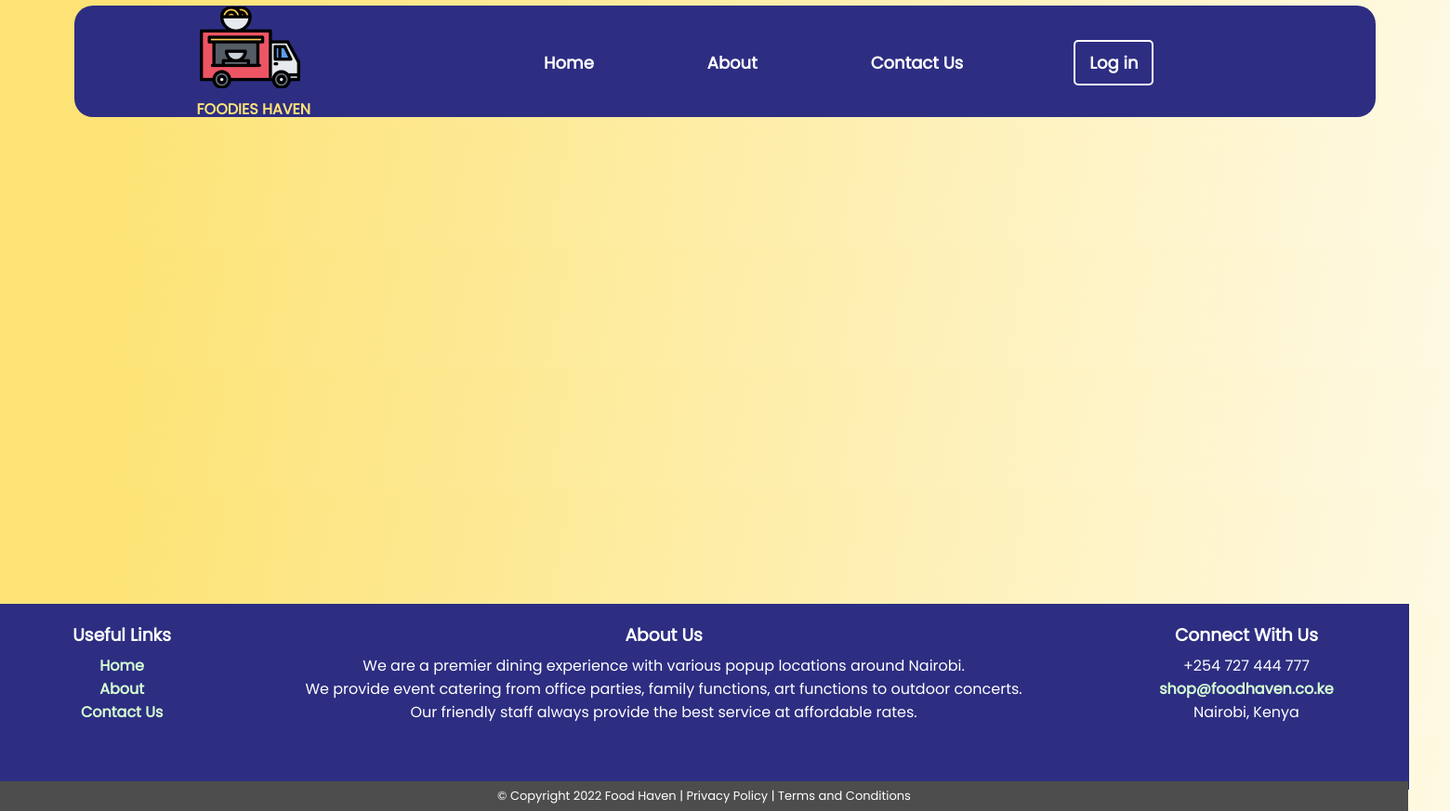
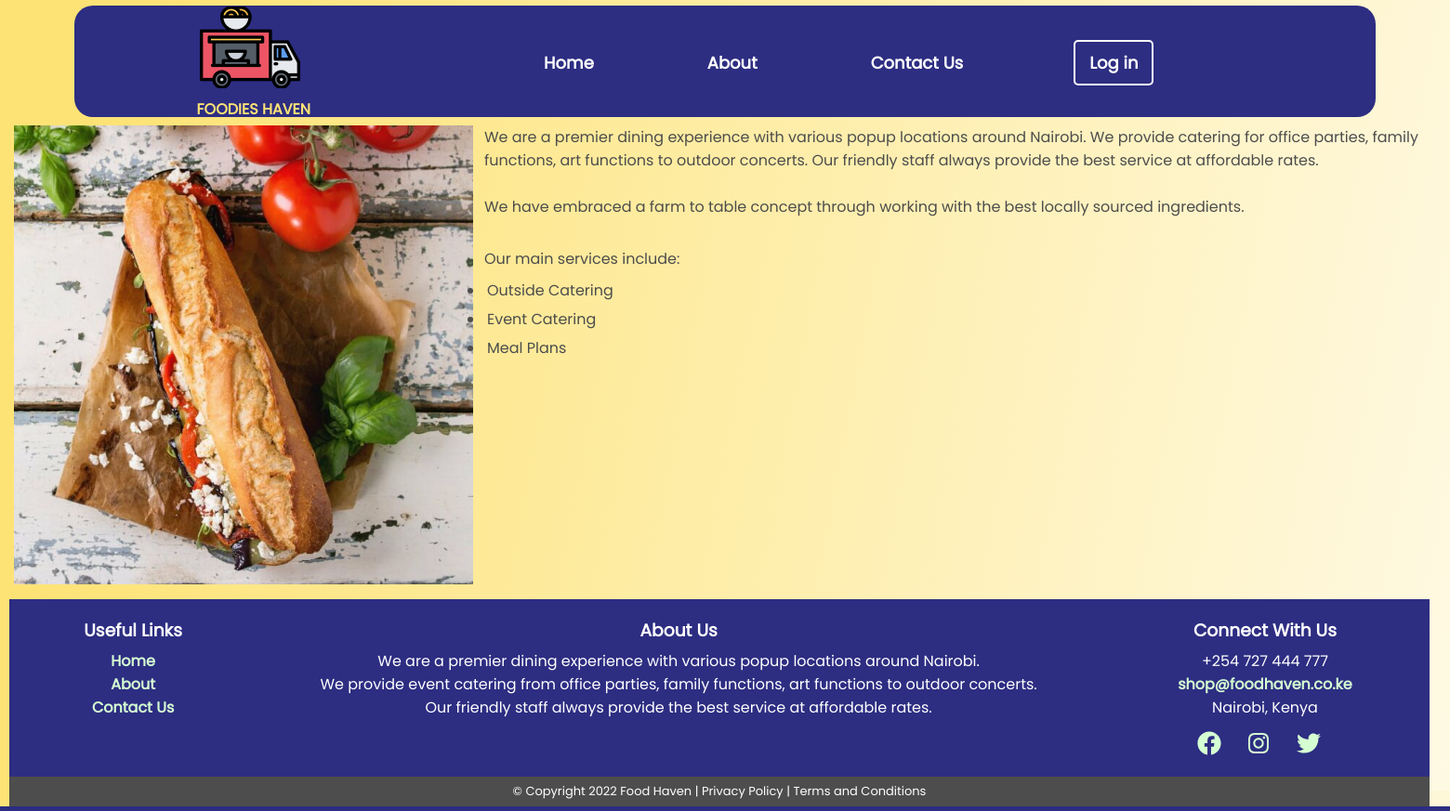
Before and after one commit to maaszaxxs/foodtruck, a PHP site: page /about in a window 1560 px wide. Shown: the whole page at 93% size. Run offline with PHP 8.4, Linux system fonts and the light colour scheme.

Commit message:
updated about.php

```diff
--- a/about.php
+++ b/about.php
@@ -8,6 +8,8 @@
     <title>About</title>
     <link rel="stylesheet" href="style.css" />
     <link href='https://fonts.googleapis.com/css?family=Poppins' rel='stylesheet'>
+    <link rel="icon" type="image/x-icon" href="images/icon.png" />
+    <script src="https://use.fontawesome.com/releases/v5.15.4/js/all.js" crossorigin="anonymous"></script>
 </head>
 <body>
 <!--Nav Bar-->
@@ -42,13 +44,34 @@
 
 <!--header-->
       <!--Carousel-->
+      <div class="header_contact">
+          <div id="column_header">
+              <img src="images/sandwitch.jpg" width="500" alt="food haven cover image">
+          </div>
+          <div id="column_header">
+              <p>We are a premier dining experience with various popup locations around Nairobi. We provide catering for office parties, family functions, art functions to outdoor concerts. Our friendly staff always provide the best service at affordable rates. <br><br>We have embraced a farm to table concept through working with the best locally sourced ingredients.</p>
+              <br><p>Our main services include: <br>
+                 <ul>
+                  <li>
+                      Outside Catering
+                  </li>
+                  <li>
+                      Event Catering
+                  </li>
+                  <li>
+                      Meal Plans
+                  </li>
+              </ul>
+              </p>
+          </div>
+      </div>
       <!--summary-->
       <!--services-->
 
 <!--Testimonials-->
 
 <!--Footer-->
-<div class="footer">
+<div class="footer1">
     <div id="column_footer">
         <div id="column">
             <h3 style="padding-top: 10px">Useful Links</h3>
@@ -76,7 +99,7 @@
             <a target="_blank" class="social-icon" href="https://twitter.com"><i class="fab fa-twitter"></i></a>
         </div>
     </div>
-    <div class="copyright">
+    <div class="copyright1">
         <p>© Copyright 2022 Food Haven | Privacy Policy | Terms and Conditions</p>
     </div>
 </div>
--- a/home.php
+++ b/home.php
@@ -21,6 +21,7 @@
     <link rel="stylesheet" href="style.css" media="all" type="text/css">
     <link href='https://fonts.googleapis.com/css?family=Poppins' rel='stylesheet'>
     <script src="https://use.fontawesome.com/releases/v5.15.4/js/all.js" crossorigin="anonymous"></script>
+    <link rel="icon" type="image/x-icon" href="images/icon.png" />
     <title>Home</title>
     <style>
         a, a:visited{
@@ -93,7 +94,7 @@
             <p>
                 <a href="index.php">Home</a><br>
                 <a href="book.php">Booking</a><br>
-                <a href="contact.php">Contact Us</a>
+<!--                <a href="contact.php">Contact Us</a>-->
             </p>
         </div>
         <div id="column">
--- a/index.php
+++ b/index.php
@@ -5,10 +5,11 @@
     <meta name="viewport"
           content="width=device-width, user-scalable=no, initial-scale=1.0, maximum-scale=1.0, minimum-scale=1.0">
     <meta http-equiv="X-UA-Compatible" content="ie=edge">
-    <title>Food truck</title>
+    <title>Food Haven</title>
     <link rel="stylesheet" href="style.css" />
     <link href='https://fonts.googleapis.com/css?family=Poppins' rel='stylesheet'>
     <script src="https://use.fontawesome.com/releases/v5.15.4/js/all.js" crossorigin="anonymous"></script>
+    <link rel="icon" type="image/x-icon" href="images/icon.png" />
     <style>
         a, a:visited{
             color: #0000EE;
--- a/insert_booking.php
+++ b/insert_booking.php
@@ -17,7 +17,7 @@
                 $insert_booking = mysqli_query($db_connection, "INSERT INTO `booking` (name, email, date, services) VALUES ('$name', '$email', '$date', '$services')");
 
                 if($insert_booking === TRUE){
-                    $success_message = "Thanks! You have successfully made a booking.";
+                    $success_message = "Thank you for supporting our business! You have successfully made a booking.";
                 }
                 else{
                     $error_message = "Oops! something wrong.";
--- a/signup.php
+++ b/signup.php
@@ -18,6 +18,7 @@
     <link rel="stylesheet" href="style.css" media="all" type="text/css">
     <link href='https://fonts.googleapis.com/css?family=Poppins' rel='stylesheet'>
     <script src="https://use.fontawesome.com/releases/v5.15.4/js/all.js" crossorigin="anonymous"></script>
+    <link rel="icon" type="image/x-icon" href="images/icon.png" />
     <style>
         a, a:visited{
             color: #0000EE;
--- a/style.css
+++ b/style.css
@@ -109,6 +109,21 @@
     /*justify-content: space-between;*/
 
 }
+.footer1 {
+    /* Rectangle 2 */
+    position: relative;
+    width: 1528px;
+    height: 200px;
+    left: -6px;
+    /*top: 650px;*/
+    background: #2D2D82;
+
+    color: white;
+    /*text-align: center;*/
+    /*display:flex;*/
+    /*justify-content: space-between;*/
+
+}
 #column_footer {
     display: flex;
     justify-content: space-between;
@@ -125,6 +140,18 @@
     color: #FFFFFF;
     top: 5px;
     width: 1515px;
+    left: -3px;
+    /*margin: 0 0;*/
+    /*float: left;*/
+}
+.copyright1 {
+    position: relative;
+    display: -webkit-flex;
+    background-color: #4D4D4D;
+    font-size: small;
+    color: #FFFFFF;
+    top: 5px;
+    width: 1528px;
     left: -3px;
     /*margin: 0 0;*/
     /*float: left;*/
@@ -340,11 +367,12 @@
     /*padding-left-left: 5px;*/
     display: flex;
     justify-content: space-between;
-    align-items: center;
+    text-align: left;
+    color: #4D4D4D;
 }
 #column_header {
     display: block;
-    text-align: center;
+    text-align: left;
 }
 .social {
     padding-right: 1rem;
@@ -373,3 +401,8 @@
 /*    border: 1px solid #ccc;*/
 /*    box-sizing: border-box;*/
 /*}*/
+#carousel {
+    display: flex;
+    align-items: center;
+    justify-content: space-between;
+}
--- a/userlogin.php
+++ b/userlogin.php
@@ -18,6 +18,7 @@
     <link rel="stylesheet" href="style.css" media="all" type="text/css">
     <script src="https://use.fontawesome.com/releases/v5.15.4/js/all.js" crossorigin="anonymous"></script>
     <link href='https://fonts.googleapis.com/css?family=Poppins' rel='stylesheet'>
+    <link rel="icon" type="image/x-icon" href="images/icon.png" />
     <style>
         a, a:visited{
             color: #0000EE;
@@ -62,7 +63,7 @@
 
     <div class="container">
         <label for="email"><b>Email</b></label>
-        <input type="email" placeholder="Enter email" id="email" name="user_email" required>
+        <input type="email" placeholder="Enter email" id="email1" name="user_email" required>
 
         <label for="password"><b>Password</b></label>
         <input type="password" placeholder="Enter password" id="password" name="user_password" required>
```
Also changed, not shown: book.php (+17 -4 lines), contact.php (+18 -1 lines), insert_contact.php (added, +36 -0 lines), send_contact_email.php (+46 -19 lines).
